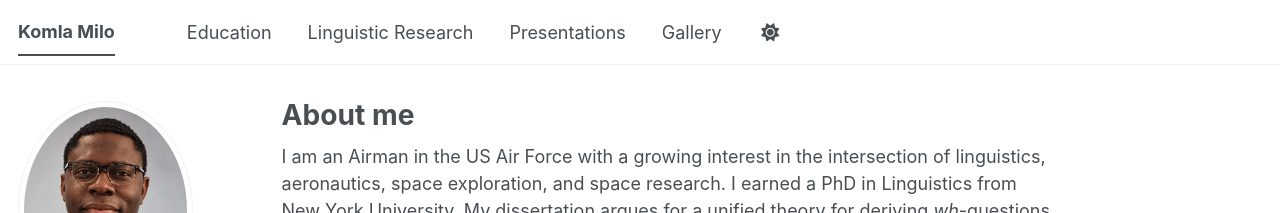
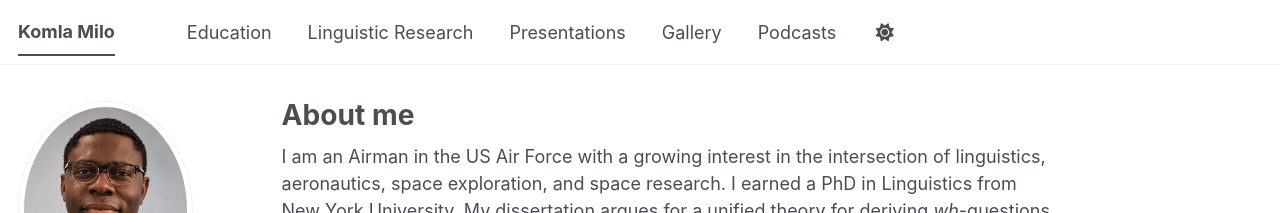
Before and after one commit to komlamilo/komlamilo.github.io, a Jekyll site: the page built from _pages/about.md, in a window 1280 px wide. Shown: the top 213 px of the page. Built offline with Jekyll 4.4.1, drawn with Linux system fonts in a browser that asks for light colours; a script bundle is joined from its source files by our own code; a style sheet for code colours, icons or effects is not loaded.

Commit message:
Add Podcasts link to navigation

```diff
--- a/_data/navigation.yml
+++ b/_data/navigation.yml
@@ -19,3 +19,6 @@ main:
 
   - title: "Gallery"
     url: /gallery/
+
+  - title: "Podcasts"
+    url: /podcasts/
```
